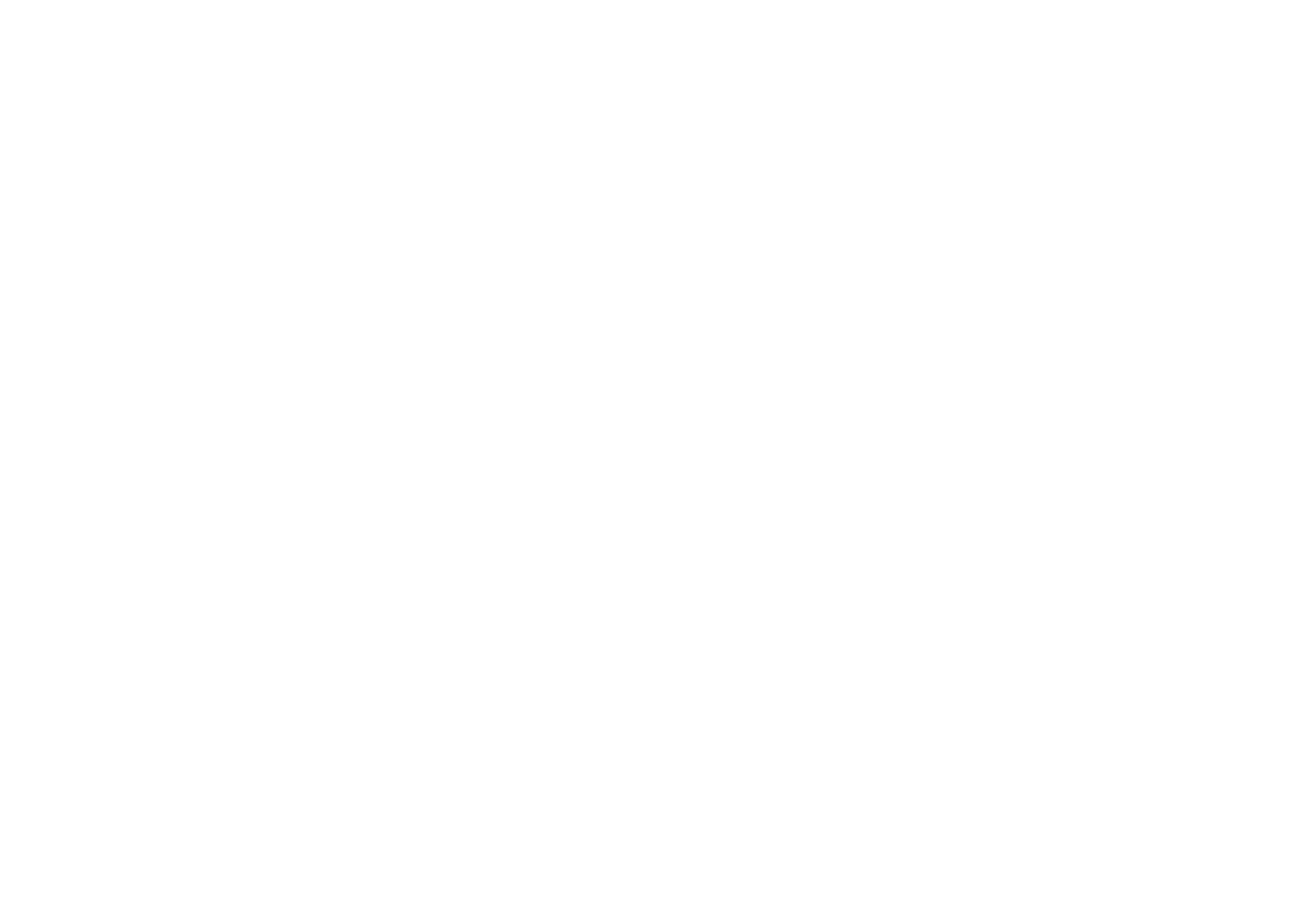
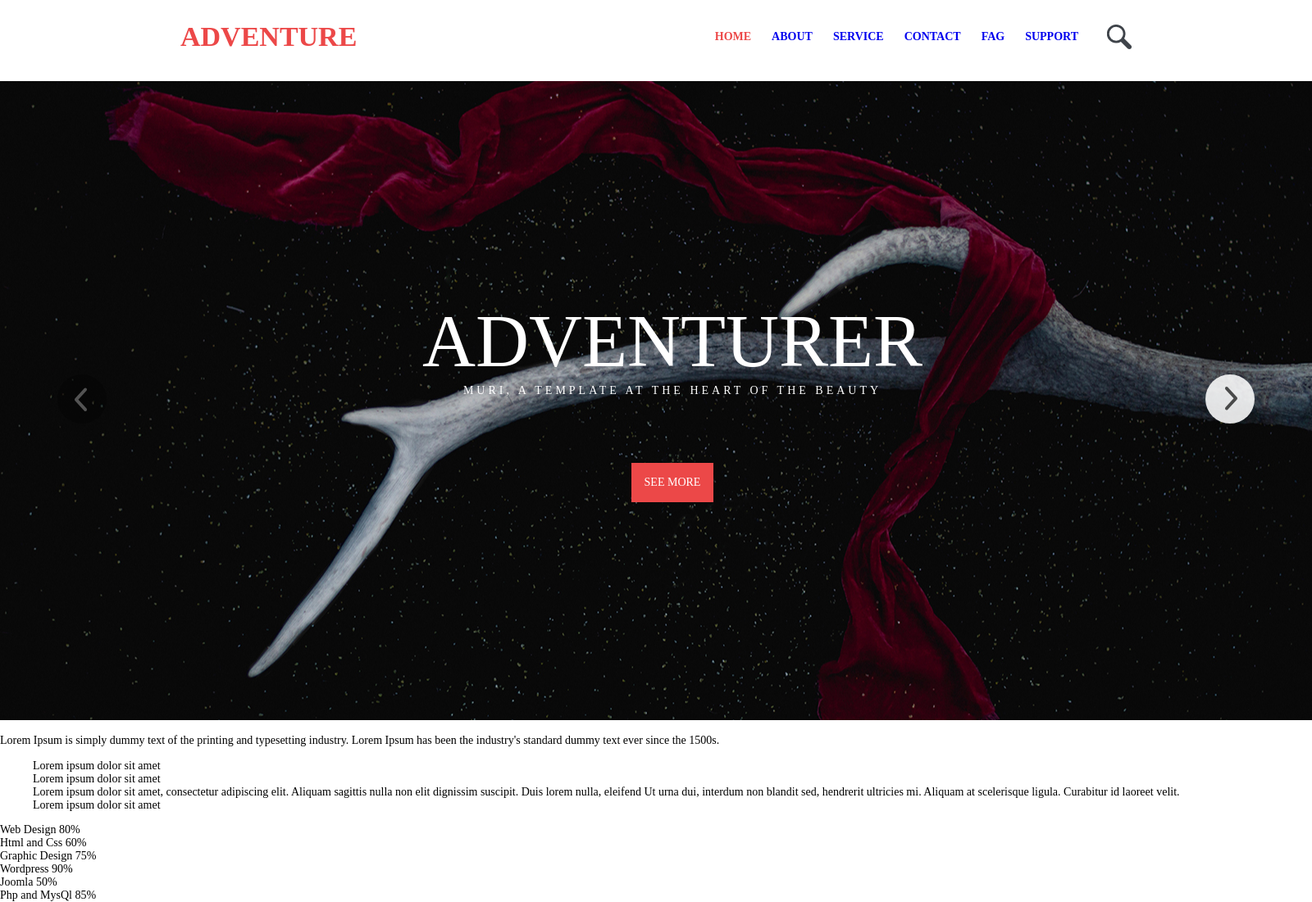
Before and after one commit to Kosbeen/New-projects, a plain HTML site: page index.html in a window 1280 px wide. Shown: the whole page at 82% size, 1600 px wide, since content can reach past the window. Before the commit the page ends 800 px from the top, so only its background shows below. Drawn offline with Linux system fonts and the light colour scheme.

Commit message:
Added header
Добавил полностью хэддер, не ориентировался на PerfectPixel, так как слишком много несостековок, плюс текст на изображении находится кривовато

```diff
--- a/index.html
+++ b/index.html
@@ -3,14 +3,58 @@
 <head>
     <meta charset="UTF-8">
     <meta name="viewport" content="width=device-width, initial-scale=1.0">
+    <link rel="stylesheet" href="/normalize.css">
     <link rel="stylesheet" href="/style.css">
     <title>Who we are</title>
 </head>
 <body>
-    <main class="main">
     <div class="main__container">
+    <header class="header">
+        <div class="header__nav">
+            <a href="#" class="header__logo__link">ADVENTURE</a>
+                <nav class="nav__list">
+                    <li class="nav__list__item"><a href="#" class="nav__list__link nav__home">Home</a></li>
+                    <li class="nav__list__item"><a href="#" class="nav__list__link">About</a></li>
+                    <li class="nav__list__item"><a href="#" class="nav__list__link">Service</a></li>
+                    <li class="nav__list__item"><a href="#" class="nav__list__link">Contact</a></li>
+                    <li class="nav__list__item"><a href="#" class="nav__list__link">FAG</a> </li>
+                    <li class="nav__list__item"><a href="#" class="nav__list__link">Support</a></li>
+                </nav>
+        </div>
+        <ul class="header__main">
+            <li class="header__main__text"> ADVENTURER </li>
+            <li class="header__main__description"> MURI, A TEMPLATE AT THE HEART OF THE BEAUTY </li>
+            <a class="header__main__btn">SEE MORE </a>
+            <a href="#" class="header__left__image"><img  src="./img/header/ARROW_rightsvg.svg" alt="left arrow"></a>
+            <a href="#" class="header__right__image"><img src="./img/header/ARROW _ LEFT.svg" alt="right arrow"> </a>
+        </ul>
+    </header>
+    <main>
+        <section class="info">
+            <h2 class="info__title"></h2>
+            <p>Lorem Ipsum is simply dummy text of the printing and typesetting industry. Lorem Ipsum has been the industry's standard dummy text ever since the 1500s.</p>
+        </section>
+        <div class="info__container">
+            <div class="info__container__left">
+                <ul class="info__list">
+                    <li class="info__list__item">Lorem ipsum dolor sit amet </li>
+                    <li class="info__list__item">Lorem ipsum dolor sit amet</li>
+                    <li class="info__list__item">Lorem ipsum dolor sit amet, consectetur adipiscing elit. Aliquam sagittis nulla non elit dignissim suscipit. Duis lorem nulla, eleifend
+                        Ut urna dui, interdum non blandit sed, hendrerit ultricies mi. Aliquam at scelerisque ligula. Curabitur id laoreet velit.</li>
+                    <li class="info__list__item">Lorem ipsum dolor sit amet</li>
+                </ul>
+            </div>
+            <div class="info__container__right">
+               <li class="info__list__meter">Web Design 80%</li>
+               <li class="info__list__meter">Html and Css 60%</li>
+               <li class="info__list__meter">Graphic Design 75%</li>
+               <li class="info__list__meter">Wordpress 90%</li>
+               <li class="info__list__meter">Joomla 50%</li>
+               <li class="info__list__meter">Php and MysQl 85%</li>
+            </div>
+        </div>
+    </main>
+    </div>
 
-    </div>
-    </main>
 </body>
 </html>
--- a/style.css
+++ b/style.css
@@ -1,3 +1,86 @@
-p {
-  color: red;
+a {
+    text-decoration: none;
 }
+li {
+    list-style: none;
+}
+.main__container {
+    width: 1600px;
+    margin: 0 auto;
+    font-size: 14px;
+}
+.header {
+    margin-top: 5px;
+}
+.header__nav {
+    display: flex;
+    align-items: center;
+    margin-left: 220px;
+    margin-right: 220px;
+    padding-right: 40px;
+    min-height: 80px;
+    background-image: url(./img/header/glass.svg);
+    background-position: right;
+    background-repeat: no-repeat;
+    background-color: transparent;
+    background-size: 30px;
+}
+.header__logo__link {
+    margin-right: auto;
+    color:#ec4848;
+    font-size: 34px;
+    font-weight: bold;
+}
+.nav__list {
+    display: flex;
+    justify-content: space-between;
+
+}
+.nav__list__item {
+    margin-right: 25px;
+    text-transform: uppercase;
+    font-weight: bold;
+}
+.nav__home {
+    color:#ec4848;
+}
+.header__main {
+    position: relative;
+    display: flex;
+    flex-direction: column;
+    align-items: center;
+    justify-content: center;
+    min-height: 780px;
+    background-image: url(./img/header/main_picture.jpg);
+    background-repeat: no-repeat;
+    background-position: center;
+    background-size: cover;
+}
+.header__main__text {
+    /* padding-top: 240px;
+    padding-left: 400px; */
+    color: #ffffff;
+    font-size: 90px;
+}
+.header__main__description {
+    /* padding-left: 470px; */
+    color: #ffffff;
+    letter-spacing: 4px;
+}
+.header__left__image {
+    position: absolute;
+    left: 70px;
+}
+.header__right__image {
+    position: absolute;
+    right: 70px;
+}
+.header__main__btn {
+    margin-top: 80px;
+    padding: 15px;
+    max-height: 60px;
+    color: #ffffff;
+    border: 1px solid #ec4848;
+    background-color: #ec4848;
+
+}
```
Also changed, not shown: img/header/ARROW _ LEFT.svg (added), img/header/ARROW_rightsvg.svg (added), img/header/glass.svg (added), img/header/main_picture.jpg (added), img/info/firstpercent.png (added), img/info/fithpercent.png (added), img/info/forthpercent.png (added), img/info/secondpercent.png (added), img/info/sixthpercent.png (added), img/info/thirdpersent.png (added), img/info_plus_minus/gray.png (added), img/info_plus_minus/minus.png (added), img/info_plus_minus/plus.png (added), img/info_plus_minus/white.png (added), 1 more files.
